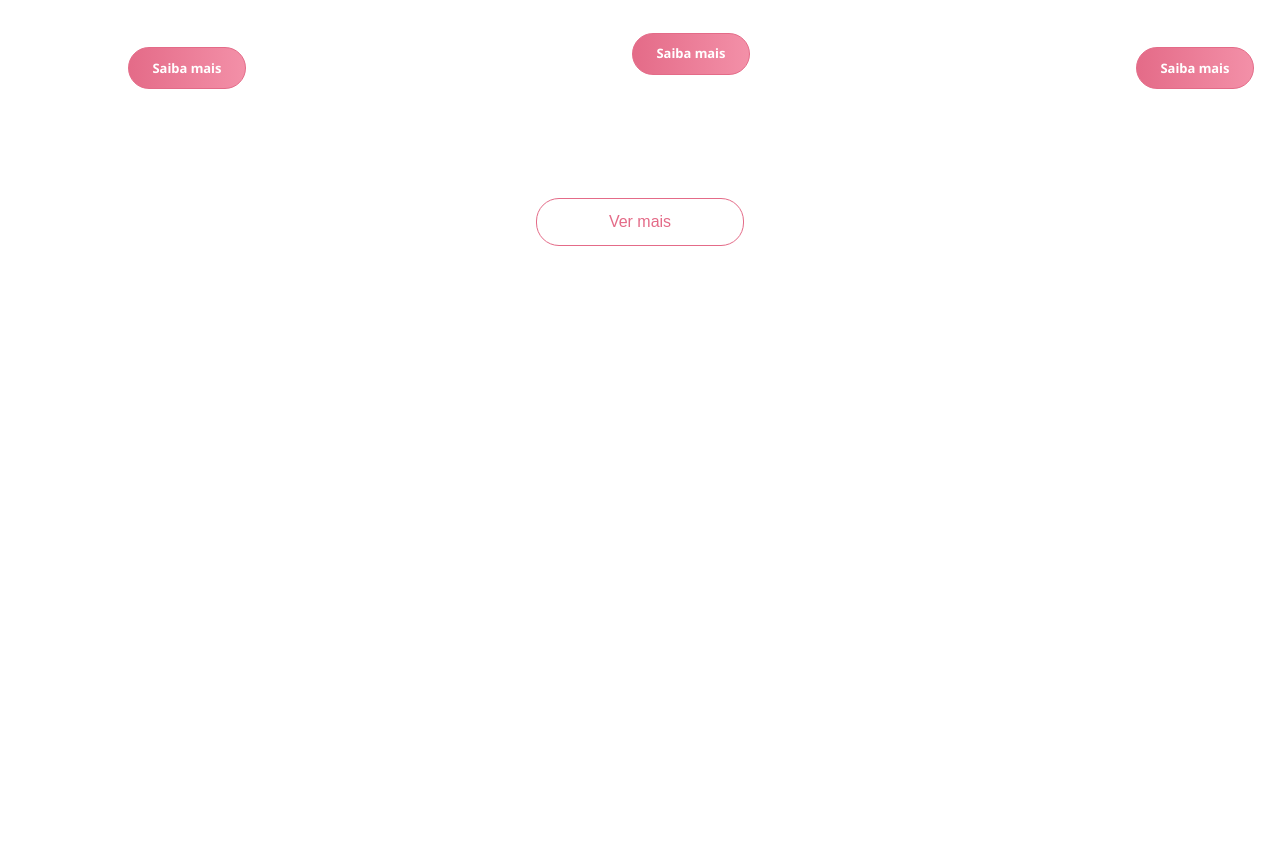
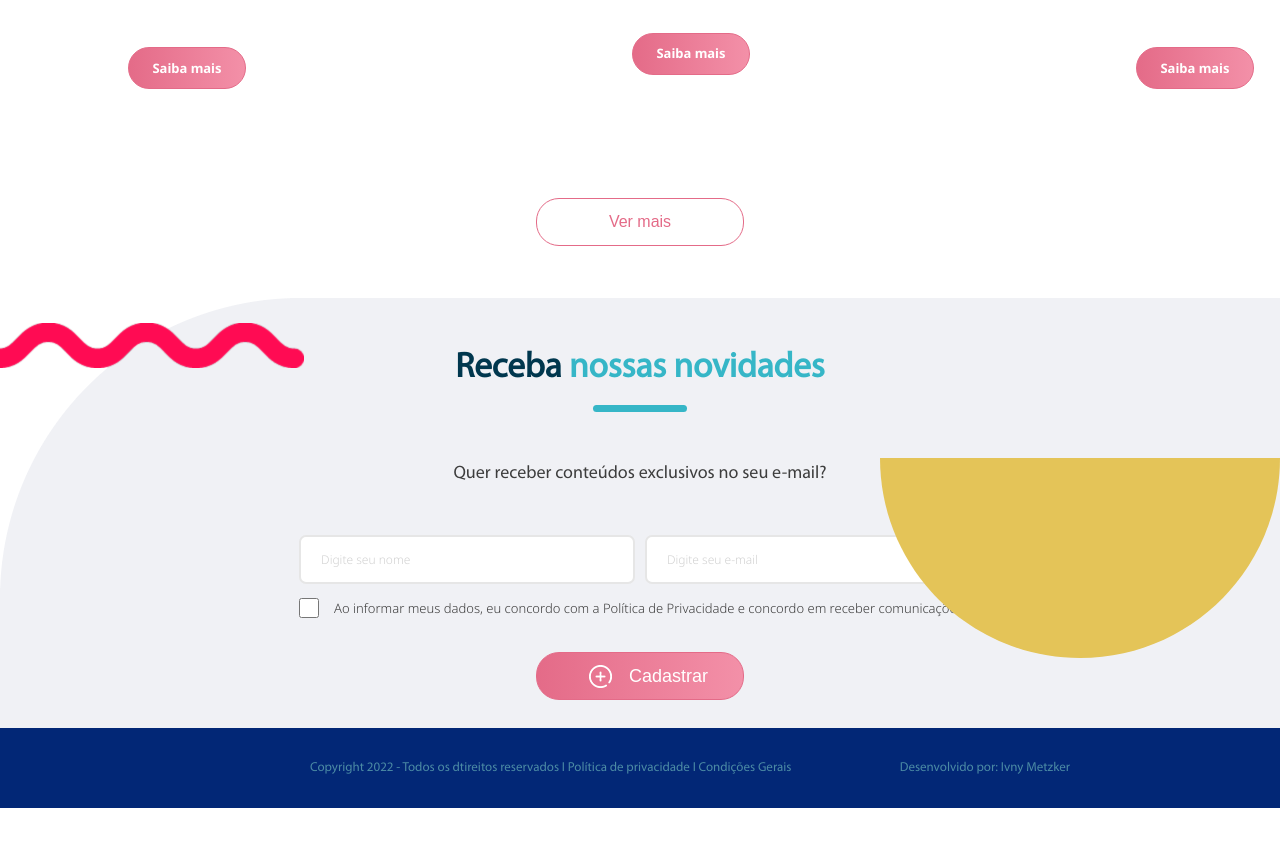
Before and after one commit to iMetzker/olivas, a plain HTML site: page index.html in a window 1280 px wide. Shown: the part 4490-5337 px from the top of the page. After the commit the page ends 5298 px from the top, so only its background shows below. Drawn offline with Linux system fonts and the light colour scheme.

Commit message:
Style - Register
Adicionando estrutura e estilo da página. Footer adicionado.

```diff
--- a/assets/css/style.css
+++ b/assets/css/style.css
@@ -61,6 +61,14 @@ a {
     margin: 0 auto;
     margin-top: 1rem;
     position: relative;
+}
+
+.section-end {
+    height: 43rem;
+    margin: 0 auto;
+    position: relative;
+    background-repeat: no-repeat;
+    background-size: cover;
 }
 
 h5 {
@@ -690,14 +698,16 @@ button:hover {
     padding: 0;
     font-size: 1.3rem;
     font-family: 'Noto Sans', sans-serif;
+    font-weight: bold;
     color: #FFFFFF;
     z-index: 2;
 }
 
 .btn-m {
+    position: relative;
     display: flex;
     justify-content: center;
-    margin-top: 5rem;
+    padding: 10rem 0;
 
 }
 
@@ -750,3 +760,141 @@ button:hover {
 .slide-cases-container:-webkit-scrollbar {
     display: none;
   }
+
+  /* REGISTER */
+
+.dettail-end-line {
+    width: 36.4rem;
+    height: 4.5rem;
+    position: absolute;
+    top: 0;
+    margin-top: 2.5rem;
+    left: -6rem;
+}
+
+.dettail-end-semicircle {
+    width: 40rem;
+    height: 2rem;
+    position: absolute;
+    right: 0;
+    top: 16rem;
+}
+
+.dettail-end-line img {
+    width: 100%;
+    height: 100%;
+}
+
+.contact-content {
+    display: flex;
+    justify-content: center;
+    align-items: center;
+    flex-direction: column;
+    padding-top: 5rem;
+}
+
+.contact-content .tittle {
+    display: flex;
+    flex-direction: column;
+    justify-content: center;
+    align-items: center;
+    color: #00374E;
+    padding: 0;
+}
+
+.contact-content .tittle h2 {
+    font-size: 3.5rem;
+}
+
+.contact-content .tittle b {
+    color: #36B6C7;
+}
+
+.contact-content .tittle .line {
+    background-color: #36B6C7;
+}
+
+.contact-content p {
+    font-size: 1.8rem;
+    color: #3D3D3D;
+    padding: 5rem 0;
+}
+
+.input-contact input::placeholder {
+    color: #D1D1D1;
+    font-size: 1.2rem;
+    font-family: 'Noto Sans', sans-serif;
+}
+
+.input-contact {
+    display: flex;
+    justify-content: center;
+    align-content: center;
+    gap: 1rem;
+}
+
+.input-contact input {
+    width: 36rem;
+    border: .2rem solid #E6E6E6;
+    border-radius: .7rem;
+    background-color: #FFFFFF;
+    padding: 1.5rem 2rem;
+    width: 100%;
+    outline: none;
+}
+
+.input-contact input:focus {
+    border: .2rem solid #37B7C8;
+}
+
+.check {
+    display: flex;
+    justify-content: center;
+    align-items: center;
+}
+
+.check p {
+    padding: 1.5rem;
+    font-size: 1.3rem;
+    font-family: 'Noto Sans', sans-serif;
+    font-weight: lighter;
+}
+
+.check input {
+    width: 2rem;
+    height: 2rem;
+    border-radius: .7rem;
+}
+
+#contact .btn-reg {
+    padding-top: 2rem;
+}
+
+#contact .btn-reg button{
+    background-image: linear-gradient(to right,  #E46B88 ,#F390A8);
+    color: #FFFFFF;
+}
+
+#contact .cover {
+    background-image: linear-gradient(to right,  #37B7C8 ,#6DC7D4);
+    z-index: 2;
+}
+
+#contact .btn-reg p{
+    display: flex;
+    justify-content: center;
+    align-items: center;
+    color: #FFFFFF;
+    z-index: 3;
+}
+
+footer {
+    background-color: #022776;
+    color: #4B8AA4;
+    font-size: 1.3rem;
+    height: 8rem;
+    padding: 0 21rem 0 31rem;
+    display: flex;
+    justify-content: space-between;
+    align-items: center;
+}
--- a/index.html
+++ b/index.html
@@ -7,9 +7,10 @@
     <link rel="icon" href="./assets/img/icon-olivas.png">
     <link rel="stylesheet" href="./assets/css/style.css">
 
+    <!--GOOGLE FONTS-->
     <link rel="preconnect" href="https://fonts.googleapis.com">
     <link rel="preconnect" href="https://fonts.gstatic.com" crossorigin>
-    <link href="https://fonts.googleapis.com/css2?family=Noto+Sans:wght@700&display=swap" rel="stylesheet">
+    <link href="https://fonts.googleapis.com/css2?family=Noto+Sans:wght@300;700&display=swap" rel="stylesheet">
 
     <title>Teste - Olivas Digital</title>
 </head>
@@ -488,11 +489,62 @@
 
     </section>
 
-    <section id="contact" class="section-full">
+    <section id="contact" class="section-end" style="background-image: url(./assets/img/Background.png);">
+
+            <div class="contact-content">
+                <div class="tittle">
+                        <h2>Receba <b>nossas novidades</b></h2>
+                    <div class="line"></div>
+                </div>
+                <p>Quer receber conteúdos exclusivos no seu e-mail?</p>
+
+                <div class="contact-submit">
+
+                    <div class="input-contact">
+                        <input type="text" name="name" placeholder="Digite seu nome">
+                        <input type="text" placeholder="Digite seu e-mail">
+                    </div>
+
+                    <div class="check">
+                        <input type="checkbox">
+                        <p>Ao informar meus dados, eu concordo com a Política de Privacidade e concordo em receber comunicações.</p>
+                    </div>
+
+                    <div class="more btn-m btn-reg">
+                        <button type="button">
+                            <span class="cover"></span>
+                            <p>
+                            <img src="./assets/img/icone mais.png" alt="">
+                            Cadastrar
+                            </p>
+                        </button>
+                    </div>
+
+                </div>
+
+            </div>
+
+            <div class="dettail-end-semicircle">
+                <svg xmlns="http://www.w3.org/2000/svg" width="400" height="200" viewBox="0 0 400 200">
+                    <path id="Shape" d="M200,200C89.543,200,0,110.457,0,0H400C400,110.457,310.457,200,200,200Z" fill="#e4c458"/>
+                  </svg>
+            </div>
+
+            <div class="dettail-end-line">
+                <img src="./assets/img/post-line-more.png" alt="">
+            </div>
+
 
     </section>
 
     <footer>
+        <p>
+            Copyright 2022 - Todos os dtireitos reservados I Política de privacidade I Condições Gerais
+        </p>
+
+        <p>
+            Desenvolvido por: Ivny Metzker
+        </p>
 
     </footer>
     <script src="./assets/js/carrousel.js"></script>
```
Also changed, not shown: assets/img/Background.png (added), assets/img/icone mais.png (added).
